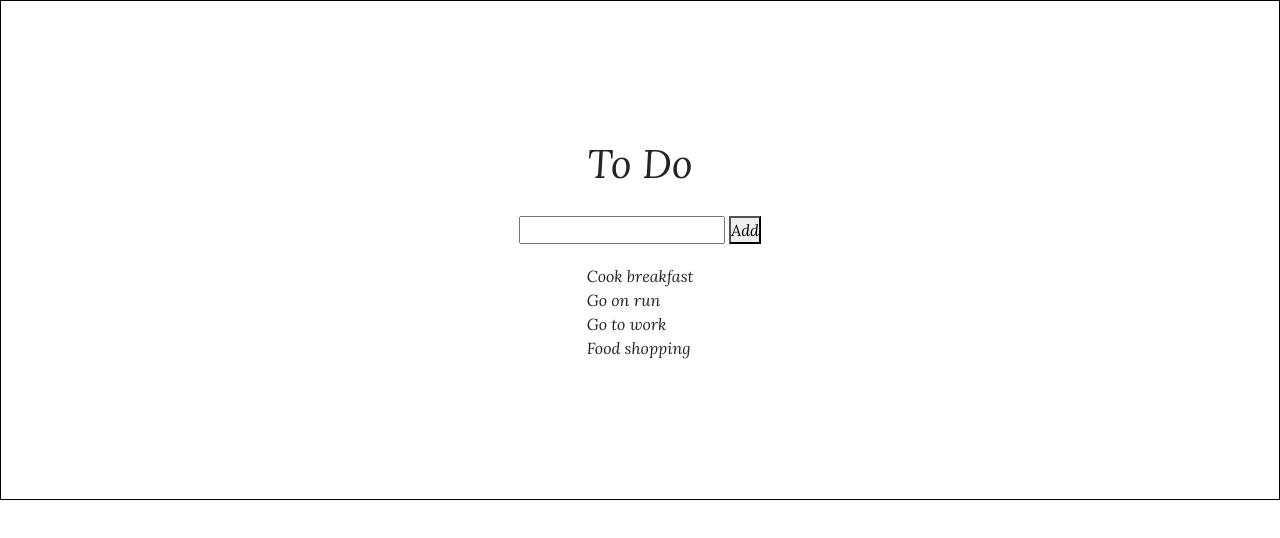
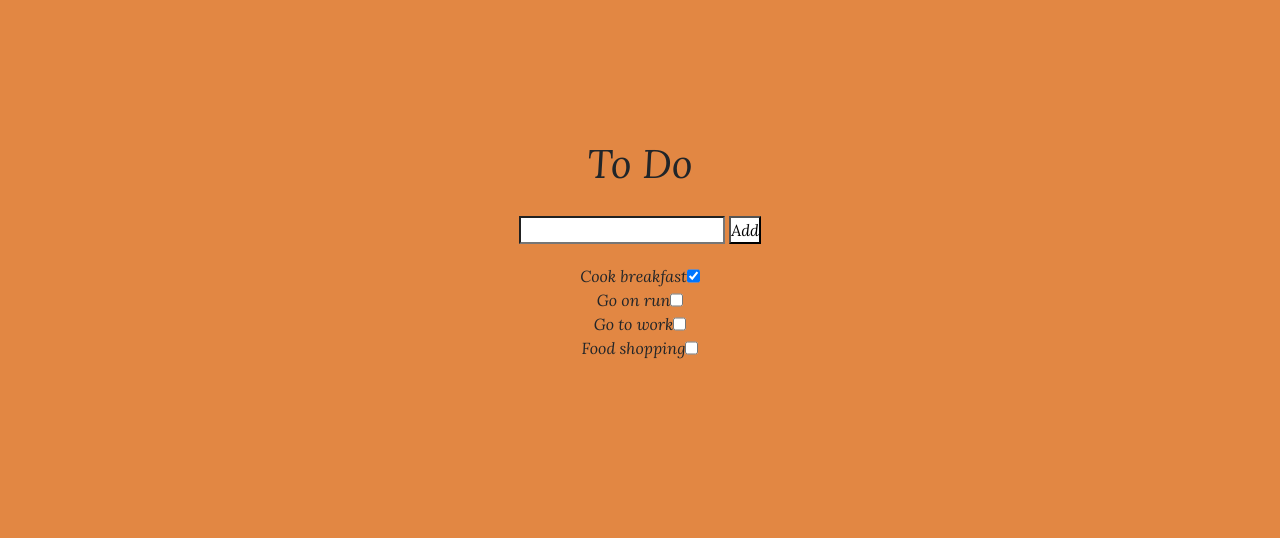
Before and after one commit to joseliner/Original-To-Do-List---Unfinished, a plain HTML site: page index.html in a window 1280 px wide. Drawn offline with nearby package versions, Linux system fonts and the light colour scheme.

Commit message:
checkmark

```diff
--- a/index.html
+++ b/index.html
@@ -19,15 +19,34 @@
         <form>
             <input type="text" id="input-field">
 
-            <button>Add</button>
+            <button id="addbtn">Add</button>
         </form>
-        <div class="listitems">
-            <div>
-                <div>Cook breakfast</div>
+        <!-- <div class="listitems"> -->
+        <div>
+            <label class="check">Cook breakfast
+                    <input type="checkbox" checked="checked">
+                    <span class="checkmark"></span>
+                  </label>
+
+            <label class="check">Go on run
+                    <input type="checkbox">
+                    <span class="checkmark"></span>
+                  </label>
+
+            <label class="check">Go to work
+                    <input type="checkbox">
+                    <span class="checkmark"></span>
+                  </label>
+
+            <label class="check">Food shopping
+                    <input type="checkbox">
+                    <span class="checkmark"></span>
+                  </label>
+            <!-- <div>Cook breakfast</div>
                 <div>Go on run</div>
                 <div>Go to work</div>
                 <div>Food shopping</div>
-            </div>
+        </div> -->
         </div>
     </div>
     <script src="https://cdn.jsdelivr.net/npm/bootstrap@5.0.2/dist/js/bootstrap.bundle.min.js" integrity="sha384-MrcW6ZMFYlzcLA8Nl+NtUVF0sA7MsXsP1UyJoMp4YLEuNSfAP+JcXn/tWtIaxVXM" crossorigin="anonymous"></script>
--- a/styles.css
+++ b/styles.css
@@ -3,6 +3,7 @@
     padding: 0;
     box-sizing: border-box;
     font-family: 'Lora', serif;
+    background-color: #e28743;
 }
 
 h1 {
@@ -19,18 +20,47 @@ form {
     display: flex;
     flex-direction: column;
     justify-content: center;
-    border: 1px solid black;
+    /* border: 1px solid #fff; */
     height: 500px;
     gap: 20px;
 }
 
-
-/* kjshjksd */
-
-.listitems {
+label {
     margin: 0 auto;
     width: 100%;
     padding: 0 auto;
     display: flex;
     justify-content: center;
+    margin: 0 auto;
 }
+
+
+/* checkbox {
+    text-align: center;
+}
+
+checkbox {
+    margin: 0px 0px 0px 0px;
+} */
+
+
+/* .check input {
+    margin: 0px 20px 0px 3px;
+} */
+
+
+/* .listitems {
+    margin: 0 auto;
+    width: 100%;
+    padding: 0 auto;
+    display: flex;
+    justify-content: center;
+} */
+
+#input-field {
+    background-color: #fff;
+}
+
+#addbtn {
+    background-color: #fff;
+}
```
